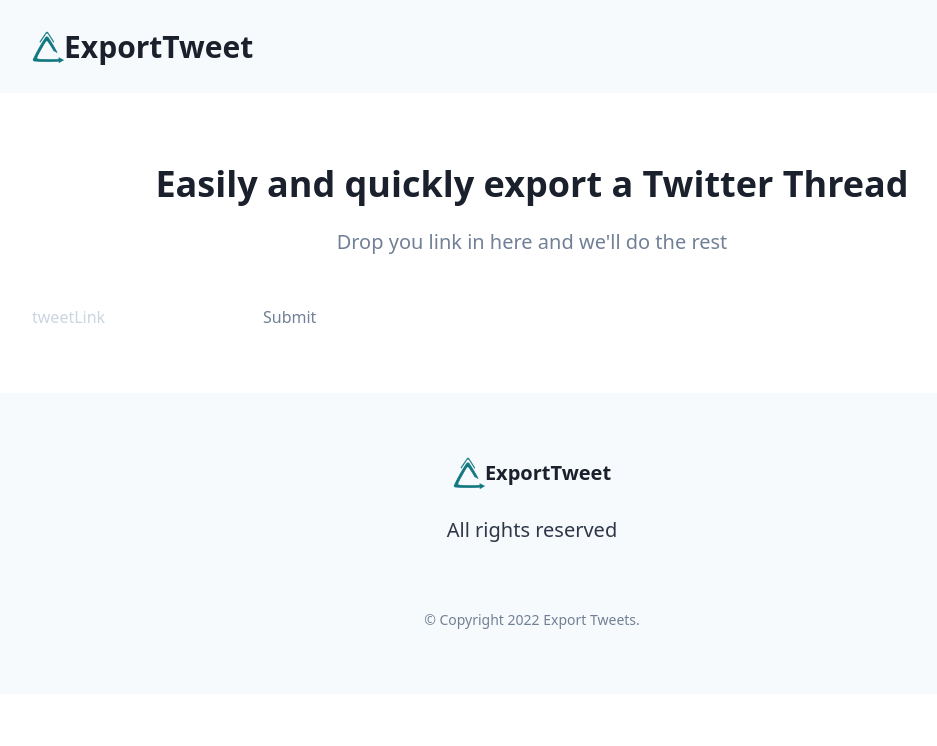
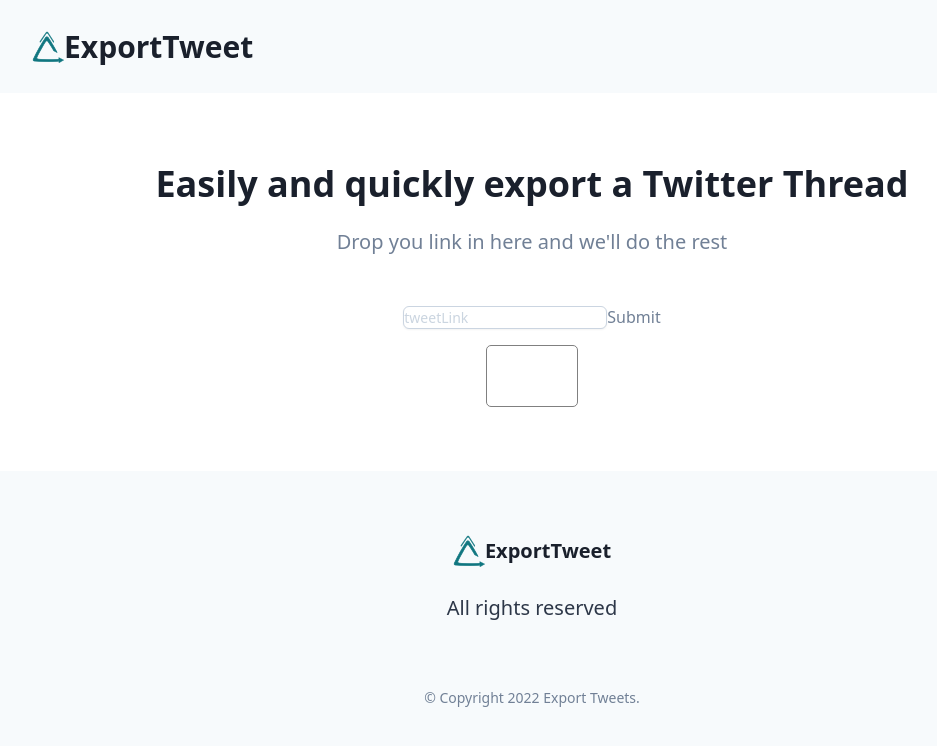
Before and after one commit to jrmeland/export-tweet-website, a Next.js app: page / in a window 1280 px wide. Shown: the top 746 px of the page, without its empty margins (108-1045 px from the left). Built offline with nearby package versions, Linux system fonts and the light colour scheme.

Commit message:
Improvements

```diff
--- a/src/api/getThread.ts
+++ b/src/api/getThread.ts
@@ -9,7 +9,7 @@ const getThread = async (threadId: string) => {
       }
     );
     const data = await res.json();
-    console.log(data);
+    return data;
   } catch (err) {
     console.log(err);
   }
--- a/src/templates/Base.tsx
+++ b/src/templates/Base.tsx
@@ -5,7 +5,7 @@ import { Hero } from "./Hero";
 import { VerticalFeatures } from "./VerticalFeatures";
 
 const Base = () => (
-  <div className="antialiased text-gray-600">
+  <div className="antialiased text-gray-600 flex-col h-screen justify-between">
     <Meta title={AppConfig.title} description={AppConfig.description} />
     <Hero />
     <VerticalFeatures />
--- /dev/null
+++ b/src/templates/VerticalFeatures.module.css
@@ -0,0 +1,5 @@
+.threadDisplay{
+    border: grey 1px solid;
+    border-radius: 5px;
+    padding: 30px 45px;
+}
--- a/src/templates/VerticalFeatures.tsx
+++ b/src/templates/VerticalFeatures.tsx
@@ -2,38 +2,59 @@
 //   VerticalFeatureRow,
 //   SingleVerticalFeatureRow,
 // } from "../feature/VerticalFeatureRow";
-import { TweetLinkForm } from "../form/TweetLinkForm";
+import { useState } from "react";
+import { useForm } from "react-hook-form";
+import { getThread } from "../api/getThread";
 import { Section } from "../layout/Section";
+import styles from "./VerticalFeatures.module.css";
 
-const VerticalFeatures = () => (
+const VerticalFeatures = () => {
+  const [tweets, setTweets] = useState<any[]>([]);
+  const { register, handleSubmit } = useForm();
+
+  let handleTweetLinkSubmit = async (data: any) => {
+    console.log(data);
+    const link = data["link"];
+    console.log(link);
+    const withoutQueryParams = link.split("?")[0];
+    const tweetId = withoutQueryParams.split("/").pop();
+    const result = await getThread(tweetId);
+    console.log(result);
+    setTweets(result);
+  };
+
+  return (
     <Section
       title="Easily and quickly export a Twitter Thread"
       description="Drop you link in here and we'll do the rest"
     >
-    <TweetLinkForm />
-    {/* <VerticalFeatureRow
-      title="Try it out"
-      description={
-        <span>
-          <a
-            href=""
-            download
-            className="text-primary-600 hover:text-primary-800 hover:underline hover:underline-offset-2"
-          >
-            Download our sample report
-          </a>
-          . If you like what you find then we can continue working together.
-        </span>
-      }
-      image="/assets/images/site-stats.jpg"
-      imageAlt="First feature alt text"
-    /> */}
-    {/* <SingleVerticalFeatureRow
-      id="contactForm"
-      title="Lets talk."
-      description={<ContactForm />}
-    /> */}
+      <div className="grid place-items-center mb-4">
+        <form onSubmit={handleSubmit((data) => handleTweetLinkSubmit(data))}>
+          <input
+            {...register("link")}
+            placeholder="tweetLink"
+            className="bg-white border border-slate-300 rounded-md text-sm shadow-sm"
+          />
+          <input type="submit" />
+        </form>
+      </div>
+      {tweets && (
+        <div className="grid place-items-center">
+          <div className={styles.threadDisplay}>
+            {tweets &&
+              tweets.map((tweet) => (
+                <p key={tweet.id}>
+                  {tweet.text}
+                  <br />
+                  -------------------------------
+                </p>
+              ))}
+          </div>
+          <div></div>
+        </div>
+      )}
     </Section>
   );
+};
 
 export { VerticalFeatures };
```
Lines whose indentation alone changed are shown as unchanged.
